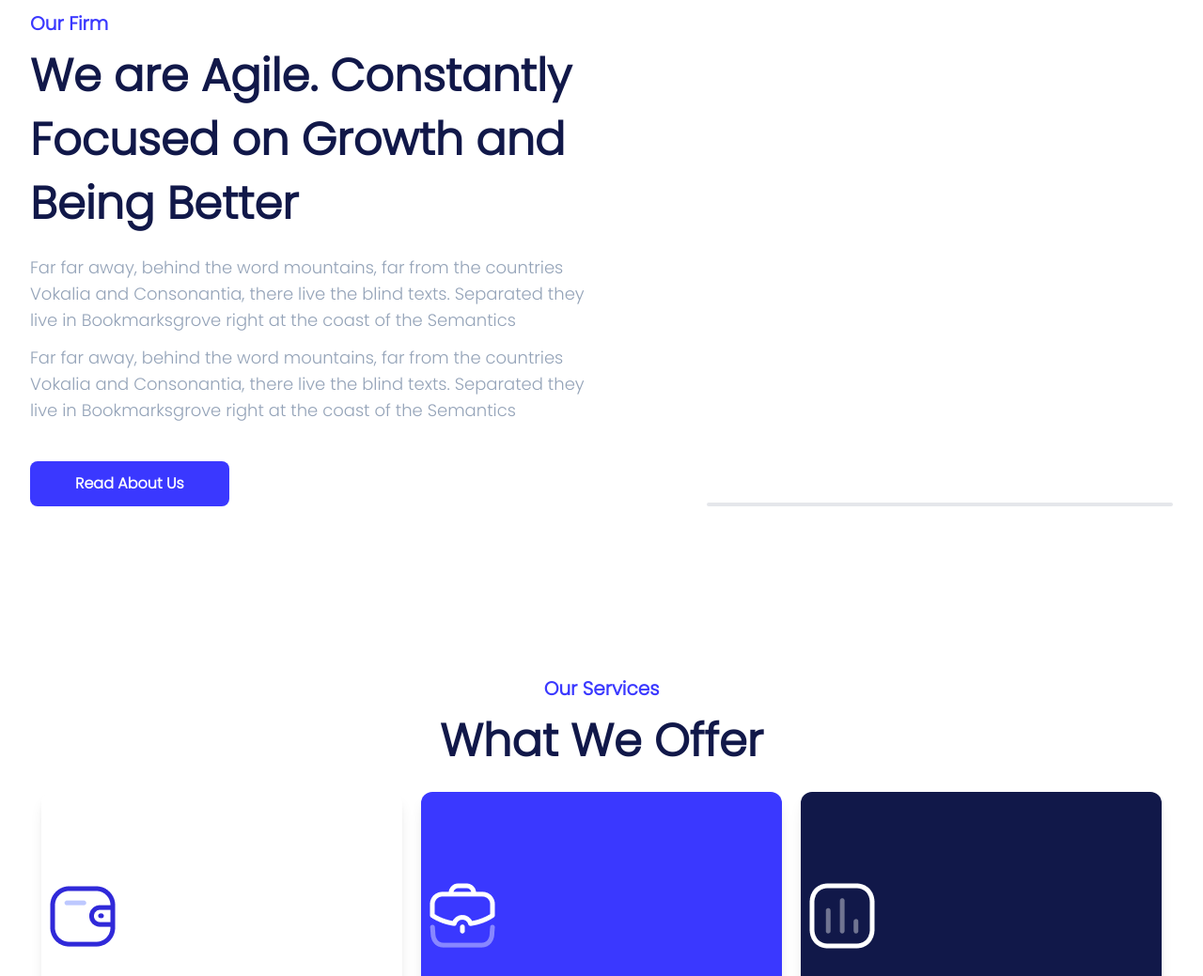
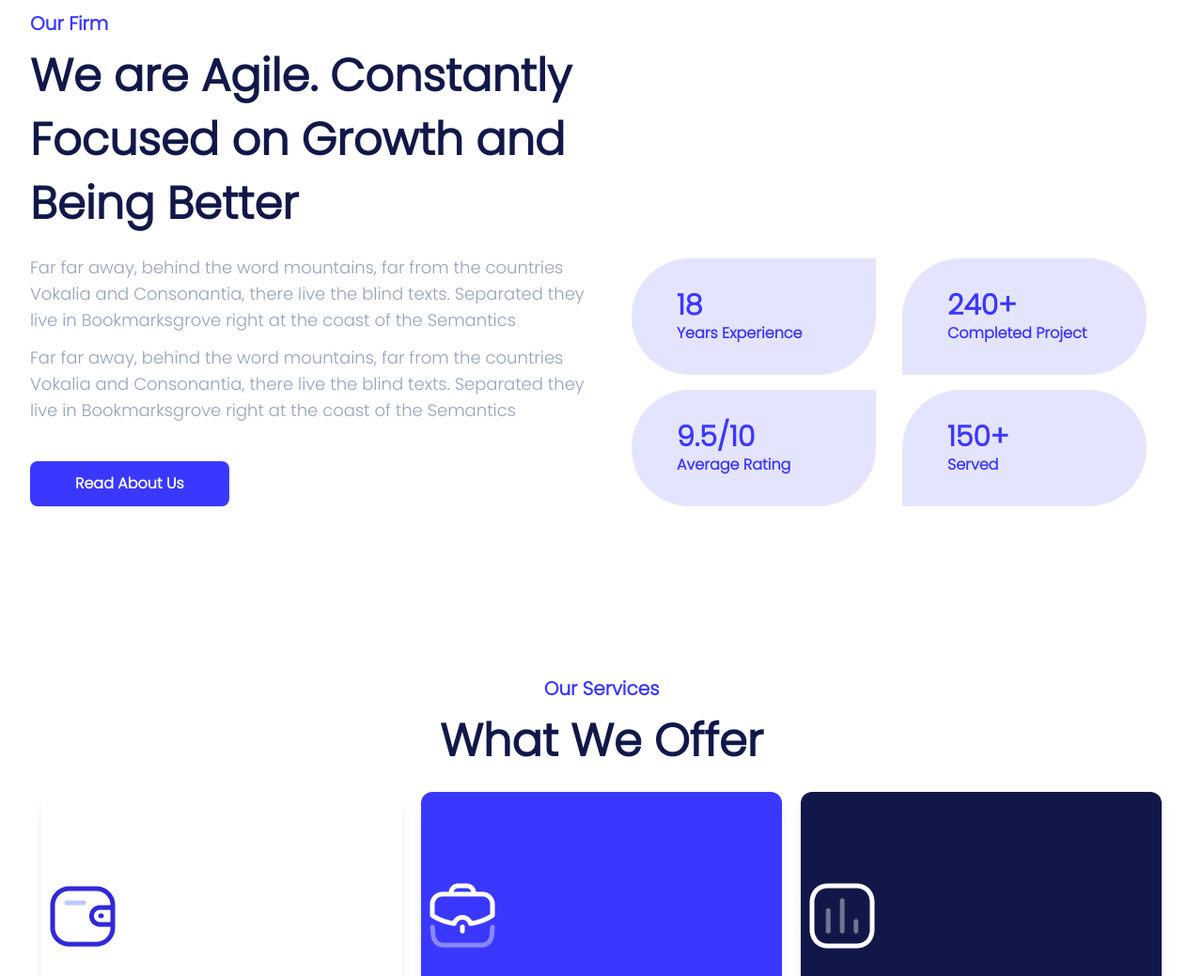
Before and after one commit to ant1po1e/Finance-Yudha-XIPPLG2, a website: page index.html in a window 1280 px wide. Shown: the part 829-1868 px from the top of the page at 94% size. Drawn offline with nearby package versions, Linux system fonts and the light colour scheme.

Commit message:
added right items to firm section

```diff
--- a/index.html
+++ b/index.html
@@ -40,7 +40,7 @@
    <!-- Pre-loader-END -->
 
    <!-- Navbar -->
-   <header class="bg-transparent absolute shadow-lg top-0 w-full items-center z-10">
+   <header class="bg-transparent absolute top-0 w-full items-center z-10">
       <div class="container">
          <div class="flex items-center justify-between relative">
             <div class="px-4">
@@ -152,13 +152,35 @@
                   the blind texts. Separated they live in Bookmarksgrove right at the coast of the Semantics
                </p>
                <a href="#" target="_blank"
-                  class="text-base font-semibold text-white bg-blue py-3 px-12 rounded-lg inline-block mr-3 hover:bg-softpurple hover:text-navy hover:scale-110 transition duration-300">Read About Us</a>
+                  class="text-base font-semibold text-white bg-blue py-3 px-12 rounded-lg inline-block mr-3 hover:bg-softpurple hover:text-navy hover:scale-110 transition duration-300">Read
+                  About Us</a>
             </div>
             <div class="w-full self-end px-4 justify-center items-center lg:w-1/2" data-aos="zoom-out"
                data-aos-once="true">
                <div class="relative mt-10 lg:mt-9 lg:right-0">
-                  <div class="md:float-none lg:ml-24 border-2 rounded-lg">
-                     <div class=""></div>
+                  <div class="md:float-none">
+                     <div class="container grid grid-cols-2 gap-4">
+                        <div
+                           class="text-base font-semibold text-blue bg-softpurple py-8 px-12 rounded-l-full rounded-br-full inline-block mr-3 hover:bg-navy hover:text-white hover:scale-110 transition duration-300">
+                           <h1 class="text-3xl font-bold">18</h1>
+                           <p>Years Experience</p>
+                        </div>
+                        <div
+                           class="text-base font-semibold text-blue bg-softpurple py-8 px-12 rounded-r-full rounded-tl-full inline-block mr-3 hover:bg-navy hover:text-white hover:scale-110 transition duration-300">
+                           <h1 class="text-3xl font-bold">240+</h1>
+                           <p>Completed Project</p>
+                        </div>
+                        <div
+                           class="text-base font-semibold text-blue bg-softpurple py-8 px-12 rounded-l-full rounded-br-full inline-block mr-3 hover:bg-navy hover:text-white hover:scale-110 transition duration-300">
+                           <h1 class="text-3xl font-bold">9.5/10</h1>
+                           <p>Average Rating</p>
+                        </div>
+                        <div
+                           class="text-base font-semibold text-blue bg-softpurple py-8 px-12 rounded-r-full rounded-tl-full inline-block mr-3 hover:bg-navy hover:text-white hover:scale-110 transition duration-300">
+                           <h1 class="text-3xl font-bold">150+</h1>
+                           <p>Served</p>
+                        </div>
+                     </div>
                   </div>
                </div>
             </div>
@@ -366,7 +388,8 @@
                   Interested? Let’s Start a Projects Together
                </h1>
                <a href="#" target="_blank"
-                  class="text-base font-semibold text-white bg-blue py-3 px-8 mb-3 rounded-lg inline-block mr-3 hover:bg-softpurple hover:text-navy hover:scale-110 transition duration-300">Contact Us</a>
+                  class="text-base font-semibold text-white bg-blue py-3 px-8 mb-3 rounded-lg inline-block mr-3 hover:bg-softpurple hover:text-navy hover:scale-110 transition duration-300">Contact
+                  Us</a>
             </div>
          </div>
       </div>
--- a/src/input.css
+++ b/src/input.css
@@ -7,7 +7,7 @@ body {
 }
 
 .navbar-fixed {
-   @apply fixed z-[9999] bg-navy bg-opacity-80 backdrop-blur;
+   @apply fixed z-[9999] bg-blue bg-opacity-80 backdrop-blur;
    box-shadow: inset 0 -1px 0 0 rgba(0, 0, 0, 0.1);
 }
 
```
Also changed, not shown: dist/output.css.
